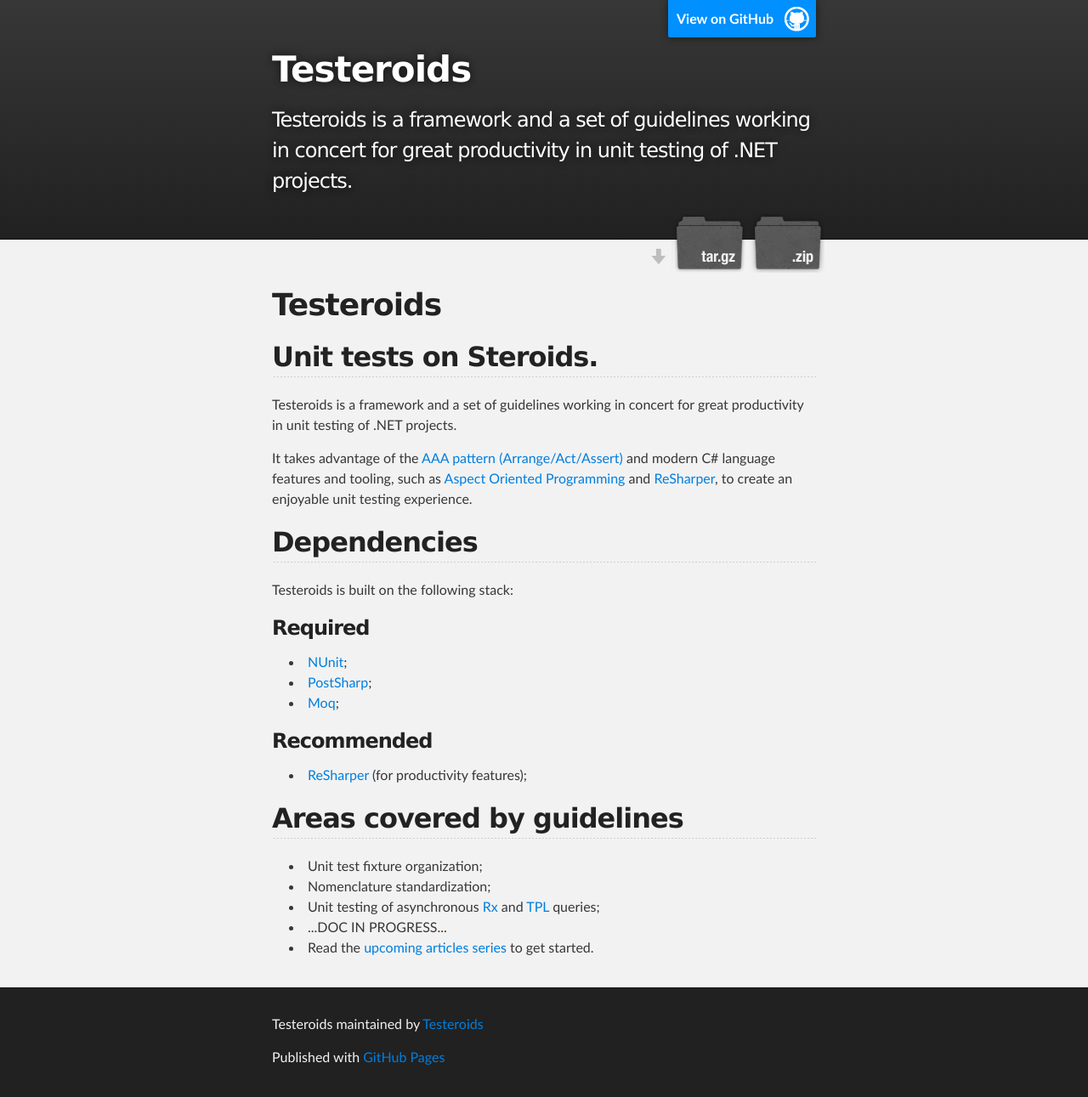
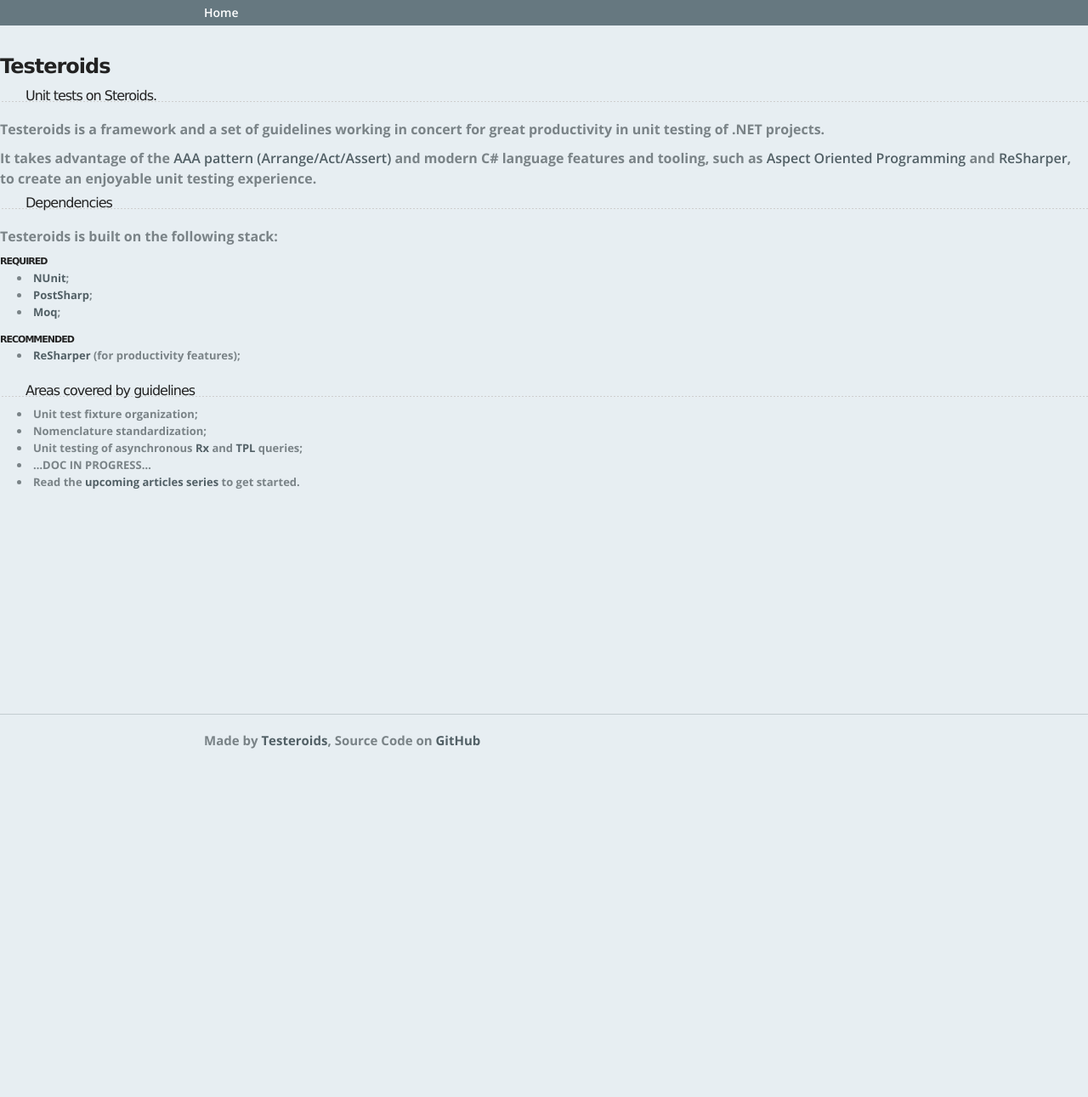
Before and after one commit to Testeroids/Testeroids, a Jekyll site: the page built from index.md, in a window 1280 px wide. Shown: the whole page at 85% size. Built offline with Jekyll 4.4.1, drawn with Linux system fonts in a browser that asks for light colours; some web fonts are replaced; our own code applies the rules of GitHub Pages for plain Markdown files; after the commit the page ends 900 px from its top, so only the background shows below that.

Commit message:
Set theme jekyll-theme-slate and migrate Page Generator content

```diff
--- a/_config.yml
+++ b/_config.yml
@@ -40,3 +40,9 @@
       tracking_id : 'UA-39087937-1'
   getclicky :
     site_id :
+
+title: Testeroids
+description: Testeroids is a framework and a set of guidelines working in concert for great productivity in unit testing of .NET projects.
+google_analytics: UA-39087937
+show_downloads: true
+theme: jekyll-theme-slate
--- a/index.html
+++ /dev/null
@@ -1,81 +0,0 @@
-<!DOCTYPE html>
-<html>
-
-  <head>
-    <meta charset='utf-8' />
-    <meta http-equiv="X-UA-Compatible" content="chrome=1" />
-    <meta name="description" content="Testeroids : Testeroids is a framework and a set of guidelines working in concert for great productivity in unit testing of .NET projects." />
-
-    <link rel="stylesheet" type="text/css" media="screen" href="stylesheets/stylesheet.css">
-
-    <title>Testeroids</title>
-  </head>
-
-  <body>
-
-    <!-- HEADER -->
-    <div id="header_wrap" class="outer">
-        <header class="inner">
-          <a id="forkme_banner" href="https://github.com/Testeroids/Testeroids">View on GitHub</a>
-
-          <h1 id="project_title">Testeroids</h1>
-          <h2 id="project_tagline">Testeroids is a framework and a set of guidelines working in concert for great productivity in unit testing of .NET projects.</h2>
-
-            <section id="downloads">
-              <a class="zip_download_link" href="https://github.com/Testeroids/Testeroids/zipball/master">Download this project as a .zip file</a>
-              <a class="tar_download_link" href="https://github.com/Testeroids/Testeroids/tarball/master">Download this project as a tar.gz file</a>
-            </section>
-        </header>
-    </div>
-
-    <!-- MAIN CONTENT -->
-    <div id="main_content_wrap" class="outer">
-      <section id="main_content" class="inner">
-        <h1>Testeroids</h1>
-
-<h2>Unit tests on Steroids.</h2>
-
-<p>Testeroids is a framework and a set of guidelines working in concert for great productivity in unit testing of .NET projects.</p>
-
-<p>It takes advantage of the <a href="http://www.arrangeactassert.com/why-and-what-is-arrange-act-assert/">AAA pattern (Arrange/Act/Assert)</a> and modern C# language features and tooling, such as <a href="http://www.sharpcrafters.com/">Aspect Oriented Programming</a> and <a href="http://www.jetbrains.com/resharper/">ReSharper</a>, to create an enjoyable unit testing experience.</p>
-
-<h2>Dependencies</h2>
-
-<p>Testeroids is built on the following stack:</p>
-
-<h3>Required</h3>
-
-<ul>
-<li>
-<a href="http://www.nunit.org/">NUnit</a>;</li>
-<li>
-<a href="http://www.postsharp.net/community">PostSharp</a>;</li>
-<li>
-<a href="http://code.google.com/p/moq/">Moq</a>;</li>
-</ul><h3>Recommended</h3>
-
-<ul>
-<li>
-<a href="http://www.jetbrains.com/resharper/">ReSharper</a> (for productivity features);</li>
-</ul><h2>Areas covered by guidelines</h2>
-
-<ul>
-<li>Unit test fixture organization;</li>
-<li>Nomenclature standardization;</li>
-<li>Unit testing of asynchronous <a href="http://msdn.microsoft.com/en-us/data/gg577609.aspx">Rx</a> and <a href="http://msdn.microsoft.com/en-us/library/dd460717.aspx">TPL</a> queries;</li>
-<li>...DOC IN PROGRESS...</li>
-<li>Read the <a href="http://testeroids.github.com/Testeroids/articlessummary">upcoming articles series</a> to get started.</li>
-</ul>
-      </section>
-    </div>
-
-    <!-- FOOTER  -->
-    <div id="footer_wrap" class="outer">
-      <footer class="inner">
-        <p class="copyright">Testeroids maintained by <a href="https://github.com/Testeroids">Testeroids</a></p>
-        <p>Published with <a href="http://pages.github.com">GitHub Pages</a></p>
-      </footer>
-    </div>
-
-  </body>
-</html>
```
Also changed, not shown: index.md (added, +28 -0 lines), params.json (deleted, +0 -1 lines).
